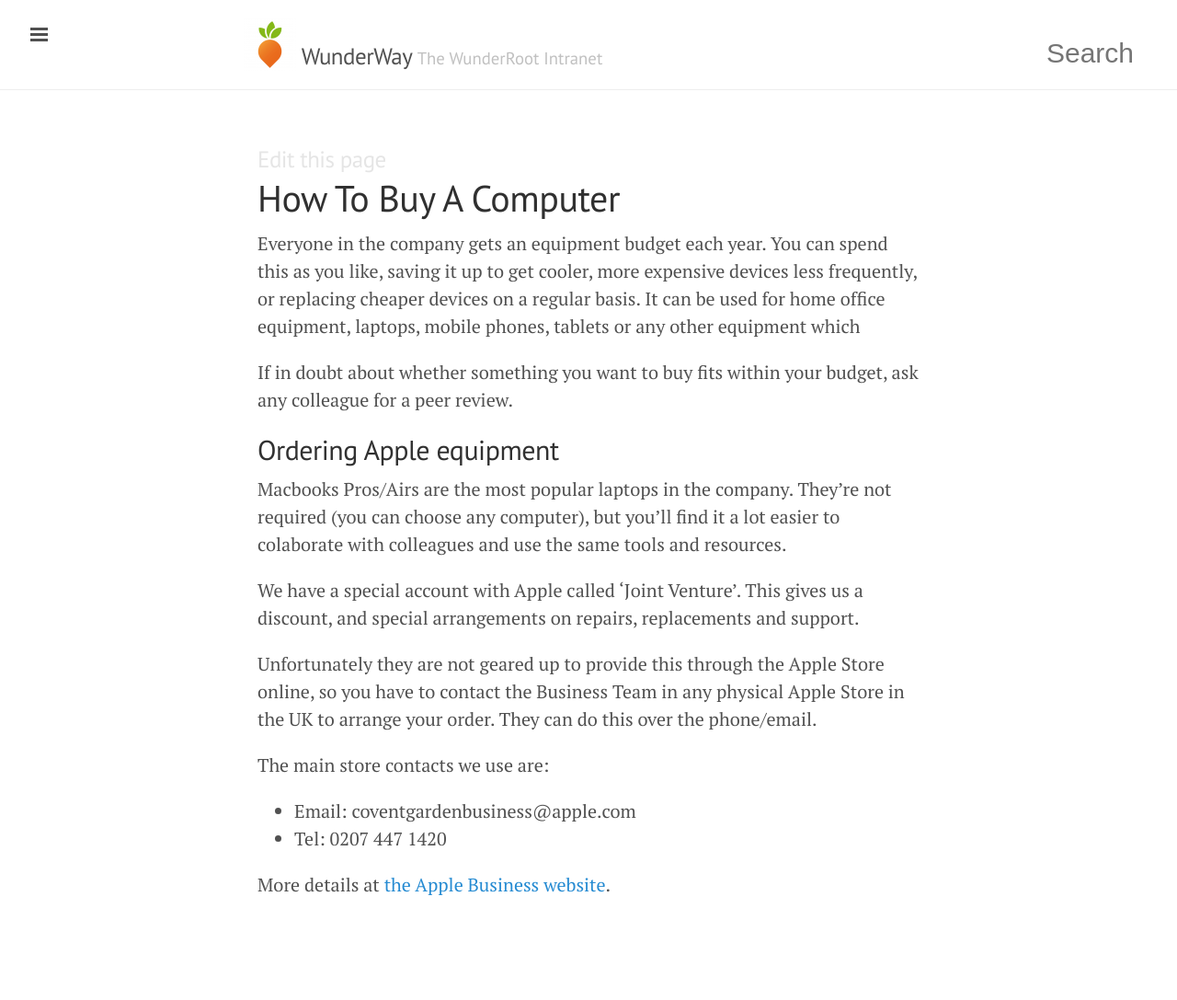
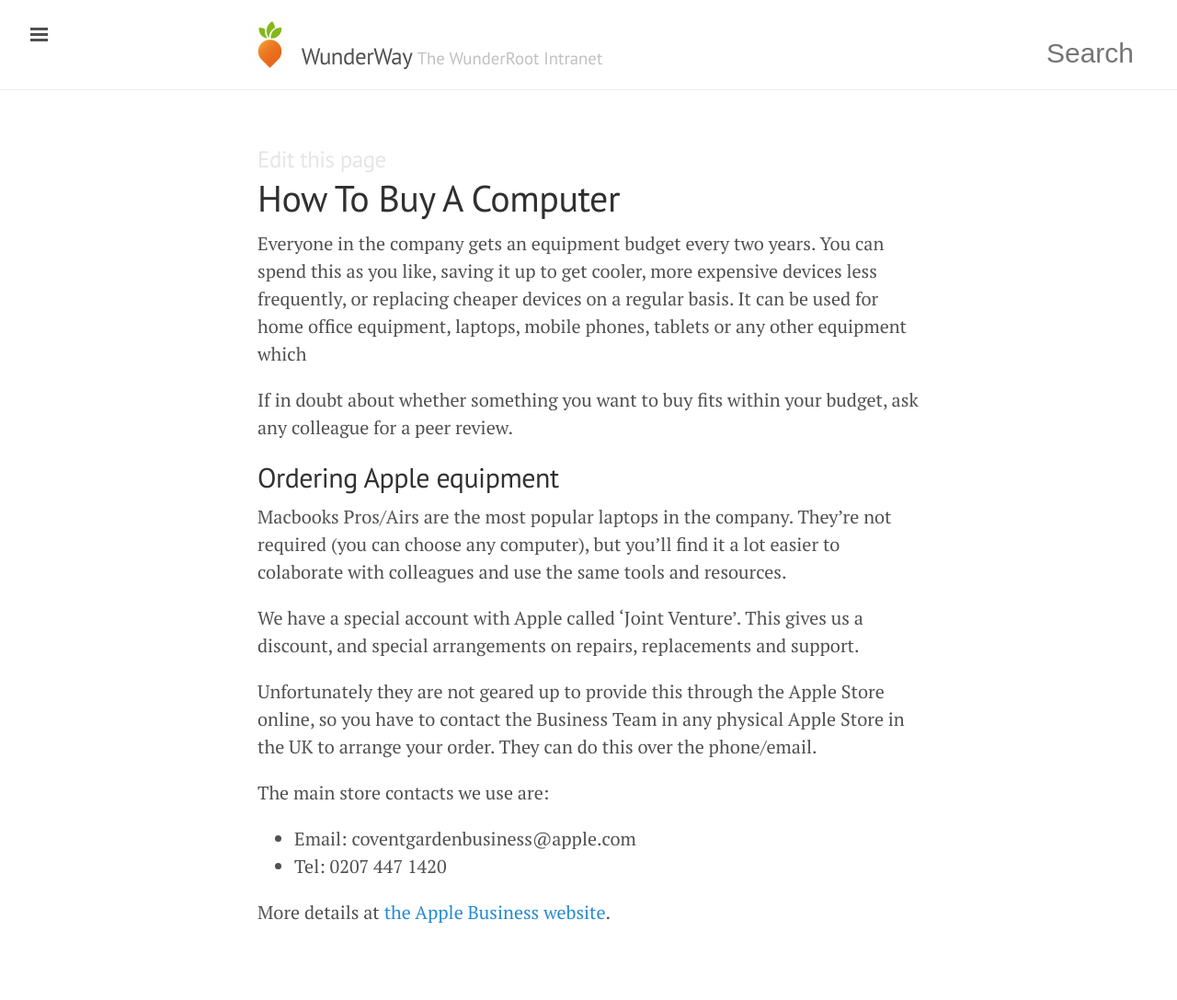
Before and after one commit to tormi/WunderWay, a Jekyll site: the page built from how/how-buy-computer.md, in a window 1280 px wide. Shown: the whole page at 92% size. Built offline with Jekyll 4.4.1, drawn with Linux system fonts in a browser that asks for light colours; nearby versions of some CDN libraries; Markdown is read by kramdown in place of the engine named in the settings; before the commit the page ends 1057 px from its top, so only the background shows below that.

Commit message:
Updated computer budget page

```diff
--- a/how/how-buy-computer.md
+++ b/how/how-buy-computer.md
@@ -6,7 +6,7 @@
 title: How To Buy A Computer
 ---
 
-Everyone in the company gets an equipment budget each year. You can spend this as you like, saving it up to get cooler, more expensive devices less frequently, or replacing cheaper devices on a regular basis.
+Everyone in the company gets an equipment budget every two years. You can spend this as you like, saving it up to get cooler, more expensive devices less frequently, or replacing cheaper devices on a regular basis.
 It can be used for home office equipment, laptops, mobile phones, tablets or any other equipment which
 
 If in doubt about whether something you want to buy fits within your budget, ask any colleague for a peer review.
```
